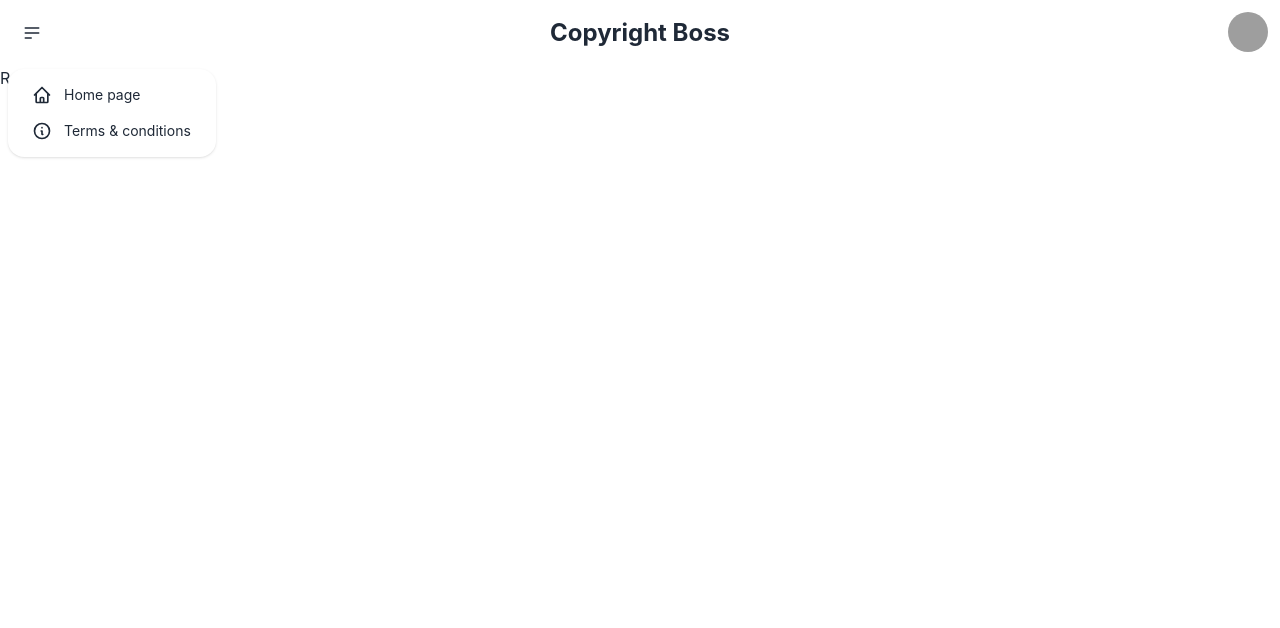
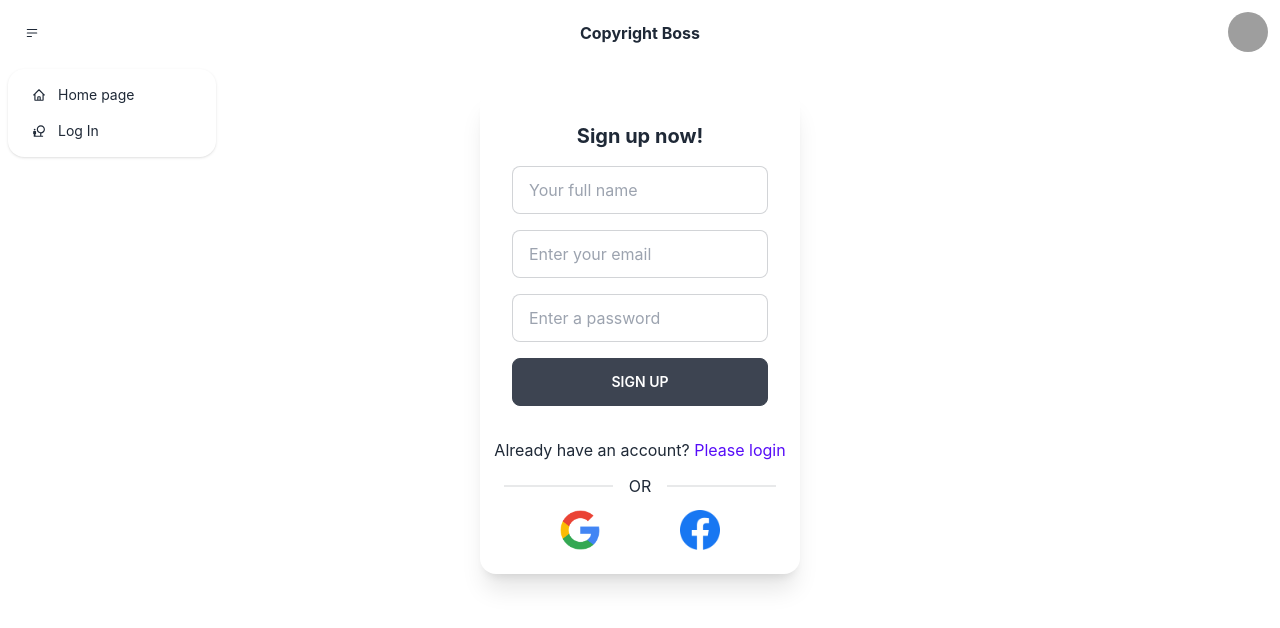
Before and after one commit to Hujaifa-Hossain/copyright-boss-frontend, a React (Create React App) app: page /register in a window 1280 px wide. Both pictures are taken after a click on the label 32 px from the left and 33 px from the top of the page. Shown: the top 628 px of the page. Built offline with nearby package versions, Linux system fonts and the light colour scheme; no server answers; grey boxes are pictures that could not be loaded.

Commit message:
logout implemented

```diff
--- a/package.json
+++ b/package.json
@@ -12,6 +12,7 @@
     "react-dom": "^18.2.0",
     "react-firebase-hooks": "^5.0.3",
     "react-hook-form": "^7.35.0",
+    "react-icons": "^4.4.0",
     "react-loading": "^2.0.3",
     "react-router-dom": "^6.4.0",
     "react-scripts": "5.0.1",
--- a/src/pages/Login.jsx
+++ b/src/pages/Login.jsx
@@ -10,36 +10,38 @@
 
 const Login = () => {
   const [signInWithEmailAndPassword, user, loading, error] = useSignInWithEmailAndPassword(auth);
-  const [signInWithGoogle, gUser, gLoading, gError] = useSignInWithGoogle(auth);
-  const { register, handleSubmit, watch, formState: { errors } } = useForm();
+  const [signInWithGoogle, gLoading, gError] = useSignInWithGoogle(auth);
+  const { register, handleSubmit, reset, formState: { errors } } = useForm();
 
   if (loading || gLoading) {
-    return <Loading/>
-  }
+    return <Loading />
+  };
+
   let signInError;
 
   if (error || gError) {
     signInError = <p className='text-red-600 text-sm my-3'>{error?.message || gError?.message}</p>
-  }
+  };
 
   const onSubmit = data => {
     console.log(data)
     signInWithEmailAndPassword(data.mail, data.pass)
+    reset()
   };
-
+  console.log(user);
   return (
     <div className='flex justify-center my-6'>
       <div className="card w-80 bg-base-100 shadow-xl">
         <div className="card-body">
-          <h2 className=" text-xl font-bold">Welcome back!</h2>
+          <h2 className="text-center text-xl font-bold mb-2">Hello, Welcome back!</h2>
 
 
           <form onSubmit={handleSubmit(onSubmit)}>
             <div className="form-control w-full max-w-xs">
 
-              <label className="label">
+              {/* <label className="label">
                 <span className="label-text">Email</span>
-              </label>
+              </label> */}
 
               <input type="email" placeholder="Enter your email"
                 className="input input-bordered w-full max-w-xs"
@@ -60,11 +62,11 @@
                 </span>
               </label>
 
-              <label className="label">
+              {/* <label className="label">
                 <span className="label-text">Password</span>
-              </label>
+              </label> */}
 
-              <input type="password" placeholder="Enter your password"
+              <input type="password" placeholder="Enter a password"
                 className="input input-bordered w-full max-w-xs"
                 {...register("pass", {
                   required: {
@@ -83,10 +85,10 @@
                 </span>
               </label>
 
-            {signInError}
+              {signInError}
             </div>
             <div>
-              <input className="btn btn-dark w-full max-w-xs" type='submit' value='Login' />
+              <input className="btn btn-dark w-full max-w-xs" type='submit' value='Log In' />
             </div>
           </form>
 
--- a/src/pages/Register.jsx
+++ b/src/pages/Register.jsx
@@ -1,9 +1,134 @@
 import React from 'react';
+import { Link, useNavigate } from 'react-router-dom';
+import { useForm } from "react-hook-form";
+import { useCreateUserWithEmailAndPassword, useSignInWithGoogle, useUpdateProfile } from 'react-firebase-hooks/auth';
+import auth from '../firebase/firebase.config';
+import Facebook from '../assets/facebook.png';
+import Google from '../assets/google.png';
+import Loading from '../shared/Loading';
+
 
 const Register = () => {
+  const [createUserWithEmailAndPassword, loading, error,] = useCreateUserWithEmailAndPassword(auth);
+  const [updateProfile, updating, updateError] = useUpdateProfile(auth);
+  const [signInWithGoogle, gLoading, gError] = useSignInWithGoogle(auth);
+  const { register, handleSubmit, reset, formState: { errors } } = useForm();
+
+  const navigate = useNavigate()
+
+  if (loading || gLoading || updating) {
+    return <Loading />
+  }
+
+  let signInError;
+
+  if (error || gError || updateError) {
+    signInError = <p className='text-red-600 text-sm my-3'>{error?.message || gError?.message || updateError?.message}</p>
+  }
+
+  const onSubmit = async data => {
+    console.log(data)
+    await createUserWithEmailAndPassword(data.mail, data.pass);
+    await updateProfile({ displayName: data.name })
+    reset()
+    navigate('/login')
+  };
+
   return (
-    <div>
-      Register
+    <div className='flex justify-center my-6'>
+      <div className="card w-80 bg-base-100 shadow-xl">
+        <div className="card-body">
+          <h2 className="text-center text-xl font-bold mb-2">Sign up now!</h2>
+
+          <form onSubmit={handleSubmit(onSubmit)}>
+            <div className="form-control w-full max-w-xs">
+
+              {/* <label className="label">
+                <span className="label-text">Name</span>
+              </label> */}
+
+              <input type="text" placeholder="Your full name"
+                className="input input-bordered w-full max-w-xs"
+                {...register("name", {
+                  required: {
+                    value: true,
+                    message: 'Name is required'
+                  }
+                })} />
+
+              <label className="label">
+                <span className="label-text-alt">
+                  {errors?.name?.type === 'required' && <p className='text-red-600'>{errors.name.message}</p>}
+                </span>
+              </label>
+
+              {/* <label className="label">
+                <span className="label-text">Email</span>
+              </label> */}
+
+              <input type="email" placeholder="Enter your email"
+                className="input input-bordered w-full max-w-xs"
+                {...register("mail", {
+                  required: {
+                    value: true,
+                    message: 'Email is required'
+                  }, pattern: {
+                    value: /^\w+([\.-]?\w+)*@\w+([\.-]?\w+)*(\.\w{2,3})+$/,
+                    message: 'Provide a valid email'
+                  }
+                })} />
+
+              <label className="label">
+                <span className="label-text-alt">
+                  {errors?.mail?.type === 'required' && <p className='text-red-600'>{errors.mail.message}</p>}
+                  {errors?.mail?.type === 'pattern' && <p className='text-red-600'>{errors.mail.message}</p>}
+                </span>
+              </label>
+
+              {/* <label className="label">
+                <span className="label-text">Password</span>
+              </label> */}
+
+              <input type="password" placeholder="Enter a password"
+                className="input input-bordered w-full max-w-xs"
+                {...register("pass", {
+                  required: {
+                    value: true,
+                    message: 'Password is required'
+                  }, minLength: {
+                    value: 6,
+                    message: 'Must be 6 characters or longer'
+                  }
+                })} />
+
+              <label className="label">
+                <span className="label-text-alt">
+                  {errors?.pass?.type === 'required' && <p className='text-red-600'>{errors.pass.message}</p>}
+                  {errors?.pass?.type === 'minLength' && <p className='text-red-600'>{errors.pass.message}</p>}
+                </span>
+              </label>
+
+              {signInError}
+            </div>
+            <div>
+              <input className="btn btn-dark w-full max-w-xs" type='submit' value='Sign Up' />
+            </div>
+          </form>
+
+        </div>
+        <p className='text-center'>Already have an account? <Link className='text-primary' to='/login'>Please login</Link></p>
+
+        <div className="divider px-6">OR</div>
+
+        <div className="flex justify-evenly mb-6">
+          <button className="rounded-full w-10" onClick={() => signInWithGoogle()}>
+            <img src={Google} alt="Google log in button" />
+          </button>
+          <button className="rounded-full w-10" onClick={() => signInWithGoogle()}>
+            <img src={Facebook} alt="Facebook log in button" />
+          </button>
+        </div>
+      </div>
     </div>
   );
 };
--- a/src/shared/Header.jsx
+++ b/src/shared/Header.jsx
@@ -1,50 +1,59 @@
 import React from 'react';
 import { Link } from 'react-router-dom';
+import { signOut } from 'firebase/auth';
+import { HiOutlineMenuAlt2, HiOutlineHome } from 'react-icons/hi'
+import { MdOutlineNaturePeople } from 'react-icons/md'
+import { useAuthState } from 'react-firebase-hooks/auth';
+import auth from '../firebase/firebase.config';
 
 const Header = () => {
+  const [user] = useAuthState(auth)
+  const logout = () => {
+    signOut(auth);
+  };
   return (
     <div>
       <div className="navbar bg-base-100">
         <div className="navbar-start">
           <div className="dropdown">
             <label tabIndex={0} className="btn btn-ghost btn-circle">
-              <svg xmlns="http://www.w3.org/2000/svg" className="h-5 w-5" fill="none" viewBox="0 0 24 24" stroke="currentColor"><path strokeLinecap="round" strokeLinejoin="round" strokeWidth="2" d="M4 6h16M4 12h16M4 18h7" /></svg>
+              <HiOutlineMenuAlt2 />
             </label>
             <ul tabIndex={0} className="menu menu-compact dropdown-content mt-3 p-2 shadow bg-base-100 rounded-box w-52">
               <li>
-                <Link to='/'>
-                  <svg xmlns="http://www.w3.org/2000/svg" className="h-5 w-5" fill="none" viewBox="0 0 24 24" stroke="currentColor"><path strokeLinecap="round" strokeLinejoin="round" strokeWidth="2" d="M3 12l2-2m0 0l7-7 7 7M5 10v10a1 1 0 001 1h3m10-11l2 2m-2-2v10a1 1 0 01-1 1h-3m-6 0a1 1 0 001-1v-4a1 1 0 011-1h2a1 1 0 011 1v4a1 1 0 001 1m-6 0h6" /></svg>
+                <Link to='/'> <HiOutlineHome />
                   Home page
                 </Link>
               </li>
-              <li>
+              <li><Link to='login'><MdOutlineNaturePeople />Log In</Link></li>
+              {/* <li>
                 <a>
                   <svg xmlns="http://www.w3.org/2000/svg" className="h-5 w-5" fill="none" viewBox="0 0 24 24" stroke="currentColor"><path strokeLinecap="round" strokeLinejoin="round" strokeWidth="2" d="M13 16h-1v-4h-1m1-4h.01M21 12a9 9 0 11-18 0 9 9 0 0118 0z" /></svg>
                   Terms & conditions
                 </a>
-              </li>
+              </li> */}
             </ul>
           </div>
         </div>
         <div className="navbar-center">
-          <Link to='/' className="normal-case text-2xl font-bold">Copyright Boss</Link>
+          <Link to='/' className="normal-case text-1xl font-bold">Copyright Boss</Link>
         </div>
         <div className="navbar-end">
           <div className="dropdown dropdown-end">
             <label tabIndex={0} className="btn btn-ghost btn-circle avatar">
               <div className="w-10 rounded-full">
-                <img src="https://placeimg.com/80/80/people" />
+                <img src="https://placeimg.com/80/80/people" alt='people' />
               </div>
             </label>
             <ul tabIndex={0} className="menu menu-compact dropdown-content mt-3 p-2 shadow bg-base-100 rounded-box w-52">
-              <li>
+              {/* <li>
                 <a className="justify-between">
                   Profile
                   <span className="badge">New</span>
                 </a>
               </li>
-              <li><a>Settings</a></li>
-              <li><Link to='login'>Log In</Link></li>
+              <li><a>Settings</a></li> */}
+              {user ? <li><button onClick={logout}><MdOutlineNaturePeople />{user.displayName}</button></li> : <li><Link to='login'><MdOutlineNaturePeople />Log</Link></li>}
             </ul>
           </div>
         </div>
```
Also changed, not shown: 1 other file (tests, documents, lock files or other folders).
